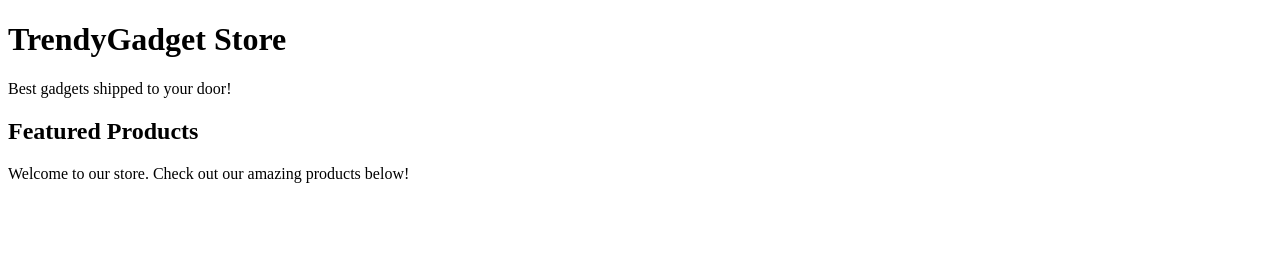
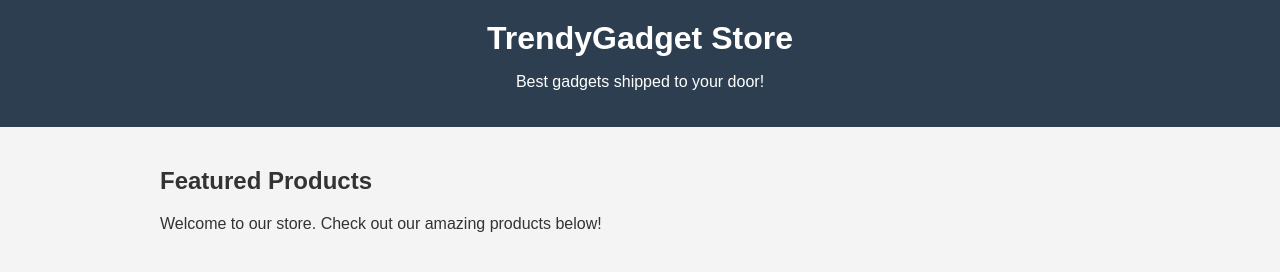
Before and after one commit to ayaangazali/dropshipping-store, a plain HTML site: page index.html in a window 1280 px wide. Drawn offline with Linux system fonts and the light colour scheme.

Commit message:
add base stylesheet

```diff
--- a/index.html
+++ b/index.html
@@ -2,12 +2,13 @@
 <html>
 <head>
 <title>TrendyGadget Store</title>
+<link rel="stylesheet" href="style.css">
 </head>
 <body>
 
 <div class="header">
 	<h1>TrendyGadget Store</h1>
-	<p>Best gadgets shipped to your door!</p>
+	<p style="color:white;">Best gadgets shipped to your door!</p>
 </div>
 
 <div class="container">
--- /dev/null
+++ b/style.css
@@ -0,0 +1,24 @@
+body {
+	font-family: Arial, sans-serif;
+	margin: 0;
+	padding: 0;
+	background-color: #f4f4f4;
+	color: #333333;
+}
+
+.header {
+	background-color: #2c3e50;
+	padding: 20px;
+	text-align: center;
+}
+
+.header h1 {
+	color: #ffffff;
+	margin: 0;
+}
+
+.container {
+	width: 960px;
+	margin: 0 auto;
+	padding: 20px;
+}
```
